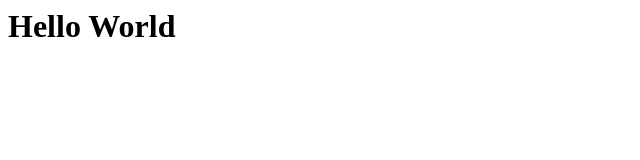
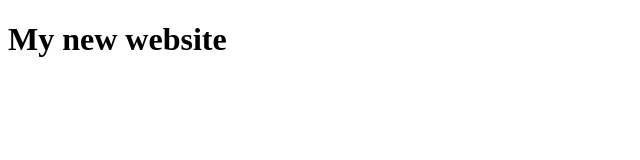
Before and after one commit to tnylea/tails-test, a plain HTML site: page index.html in a window 1280 px wide. Shown: the whole page, without its empty margins (0-640 px from the left). Drawn offline with Linux system fonts and the light colour scheme.

Commit message:
adding updated index file

```diff
--- a/index.html
+++ b/index.html
@@ -1 +1,12 @@
-<h1>Hello World</h1>
+<!DOCTYPE html>
+<html>
+<head>
+    <title>Website testing</title>
+</head>
+<body>
+
+    <h1>My new website</h1>
+
+</body>
+
+</html>
```
